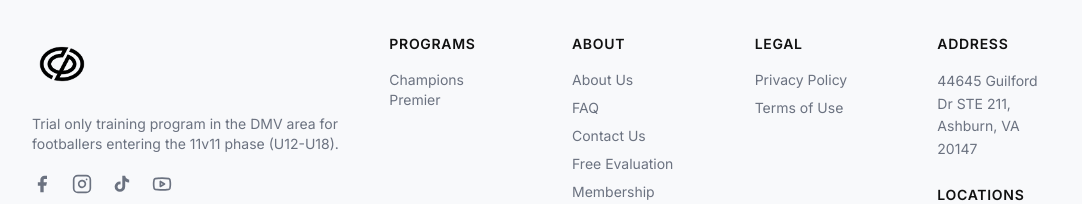
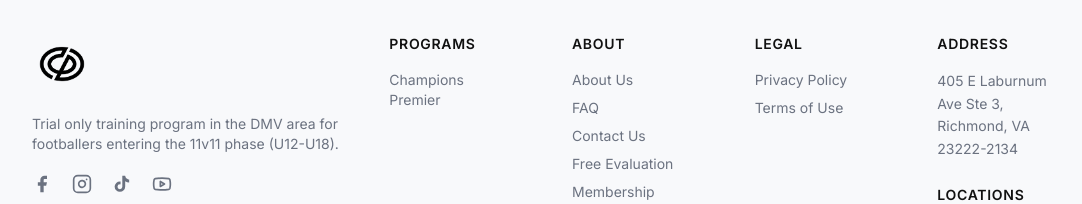
Before and after one commit to championspremier/cp-website, a Next.js app: page /about in a window 1280 px wide. Shown: the part 2169-2373 px from the top of the page, without its empty margins (96-1178 px from the left). Built offline with nearby package versions, Linux system fonts and the light colour scheme.

Commit message:
Update footer address to new location in Richmond, VA for accurate contact information.

```diff
--- a/components/Footer.tsx
+++ b/components/Footer.tsx
@@ -168,7 +168,7 @@ export default function Footer() {
             <div>
               <h3 className="mb-4 text-sm font-semibold uppercase tracking-wider text-[#111111]">Address</h3>
               <p className="text-sm text-[#6b7280] leading-relaxed">
-                44645 Guilford Dr STE 211, Ashburn, VA 20147
+                405 E Laburnum Ave Ste 3, Richmond, VA 23222-2134
               </p>
               <h3 className="mb-2 mt-6 text-sm font-semibold uppercase tracking-wider text-[#111111]">Locations</h3>
               <ul className="flex flex-col gap-1 text-sm text-[#6b7280]">
```
